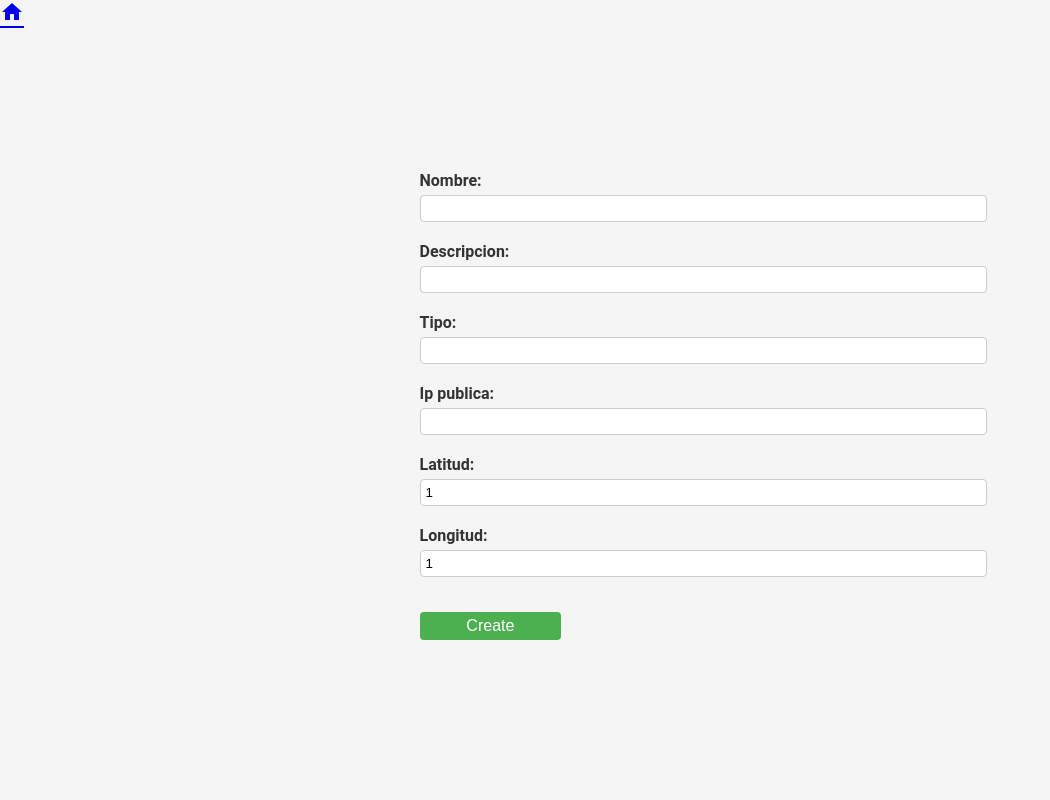
After one commit to rubenfb23/Ponte---WebApp-to-manage-SDNs, a Django app: a page that uses ruben_tfg/ponte/templates/crear_ancla.html in a window 1280 px wide. The commit adds this page. Shown: the whole page, without its empty margins (0-1050 px from the left). Run offline with Django 5.2, Linux system fonts and the light colour scheme.

Commit message:
Añadido formulario y vista para crear anclas

```diff
--- a/ruben_tfg/ponte/forms.py
+++ b/ruben_tfg/ponte/forms.py
@@ -1,5 +1,24 @@
 from django import forms
-from .models import Red
+from .models import Red, Ancla
+
+
+class AnclaForm(forms.ModelForm):
+
+    class Meta:
+        model = Ancla
+        fields = ('nombre', 'descripcion', 'tipo',
+                  'ip_publica', 'latitud', 'longitud')
+
+    def __init__(self, *args, **kwargs):
+        super(AnclaForm, self).__init__(*args, **kwargs)
+        self.fields['nombre'].widget.attrs.update({'class': 'form-control'})
+        self.fields['descripcion'].widget.attrs.update(
+            {'class': 'form-control'})
+        self.fields['tipo'].widget.attrs.update({'class': 'form-control'})
+        self.fields['ip_publica'].widget.attrs.update(
+            {'class': 'form-control'})
+        self.fields['latitud'].widget.attrs.update({'class': 'form-control'})
+        self.fields['longitud'].widget.attrs.update({'class': 'form-control'})
 
 
 class RedForm(forms.ModelForm):
--- a/ruben_tfg/ponte/static/ponte/style.css
+++ b/ruben_tfg/ponte/static/ponte/style.css
@@ -98,11 +98,9 @@ h1 {
 
 .buttons{
     display: grid;
-    width: 90%;
     margin: auto;
     justify-items: left ;
-    margin: auto;
-    margin-top: 5%;
+    margin-top: 10%;
 }
 
 label, input {
@@ -239,6 +237,7 @@ form {
     flex-shrink: 0;
     align-content: space-between;
     align-items: stretch;
+    overflow-y: auto;
 }
 
 .header {
--- /dev/null
+++ b/ruben_tfg/ponte/templates/crear_ancla.html
@@ -0,0 +1,22 @@
+{% load static %}
+<!DOCTYPE html>
+<html>
+<head>
+    <title>Crear Ancla</title>
+    <link rel="stylesheet" href="{% static 'ponte/style.css' %}">
+    <link rel="stylesheet" href="https://fonts.googleapis.com/icon?family=Material+Icons">
+</head>
+<body>
+    <div class='header'>
+        <span class='material-icons'><a href="/">home</a></span>
+    </div>
+    <div class='formulario'>
+        <form class='form' method="POST" enctype="multipart/form-data">
+            {% csrf_token %}
+             {{ form.as_p }}
+            <br/>
+            <input class="submit" type="submit" value="Create">
+        </form>
+    </div>
+</body>
+</html>
--- a/ruben_tfg/ponte/templates/index.html
+++ b/ruben_tfg/ponte/templates/index.html
@@ -53,12 +53,13 @@
                 </div>
                 {% endif %}
             {% endfor %}
+        </div>
         <div class='buttons'>
             <a class='button'><button>Crear Grupo</button></a>
             <a href='/ponte/red/crear_red/0,0' class='button'><button>Crear Red</button></a>
+            <a href='/ponte/ancla/crear_ancla/0,0' class='button'><button>Crear Ancla</button></a>
             <a href='/ponte/configuracion' class='button'><button>Configuración</button></a>
         </div>
-    </div>
 </div>
     <div id="map">
     <script>
--- a/ruben_tfg/ponte/views.py
+++ b/ruben_tfg/ponte/views.py
@@ -2,7 +2,7 @@ from django.shortcuts import render, get_object_or_404
 from django.http import HttpResponse, request
 from django.forms import forms
 from .models import Red, Grupo, Dispositivo, Servicio, Ancla
-from .forms import RedForm
+from .forms import RedForm, AnclaForm
 
 
 def index(request):
@@ -46,6 +46,22 @@ def crear_red(request, latitud, longitud):
     })
 
 
+def crear_ancla(request, latitud, longitud):
+    context = {}
+
+    form = AnclaForm(request.POST or None)
+    if form.is_valid():
+        form.save()
+
+    form.fields['latitud'].initial = latitud
+    form.fields['longitud'].initial = longitud
+
+    context['form'] = form
+    return render(request, 'crear_ancla.html', {
+        'form': form,
+    })
+
+
 def grupo(request, id_grupo):
     return HttpResponse("You're looking at grupo %s." % id_grupo)
 
--- a/ruben_tfg/ruben_tfg/urls.py
+++ b/ruben_tfg/ruben_tfg/urls.py
@@ -32,4 +32,6 @@ urlpatterns = [
     path('ponte/grupo/crear_grupo', views.crear_grupo, name='crear_grupo'),
     path('ponte/configuracion', views.configuracion, name='configuracion'),
     path('ponte/ancla/<int:id_ancla>', views.ancla, name='ancla'),
+    path('ponte/ancla/crear_ancla/<str:latitud>,<str:longitud>',
+         views.crear_ancla, name='crear_ancla'),
 ]
```
